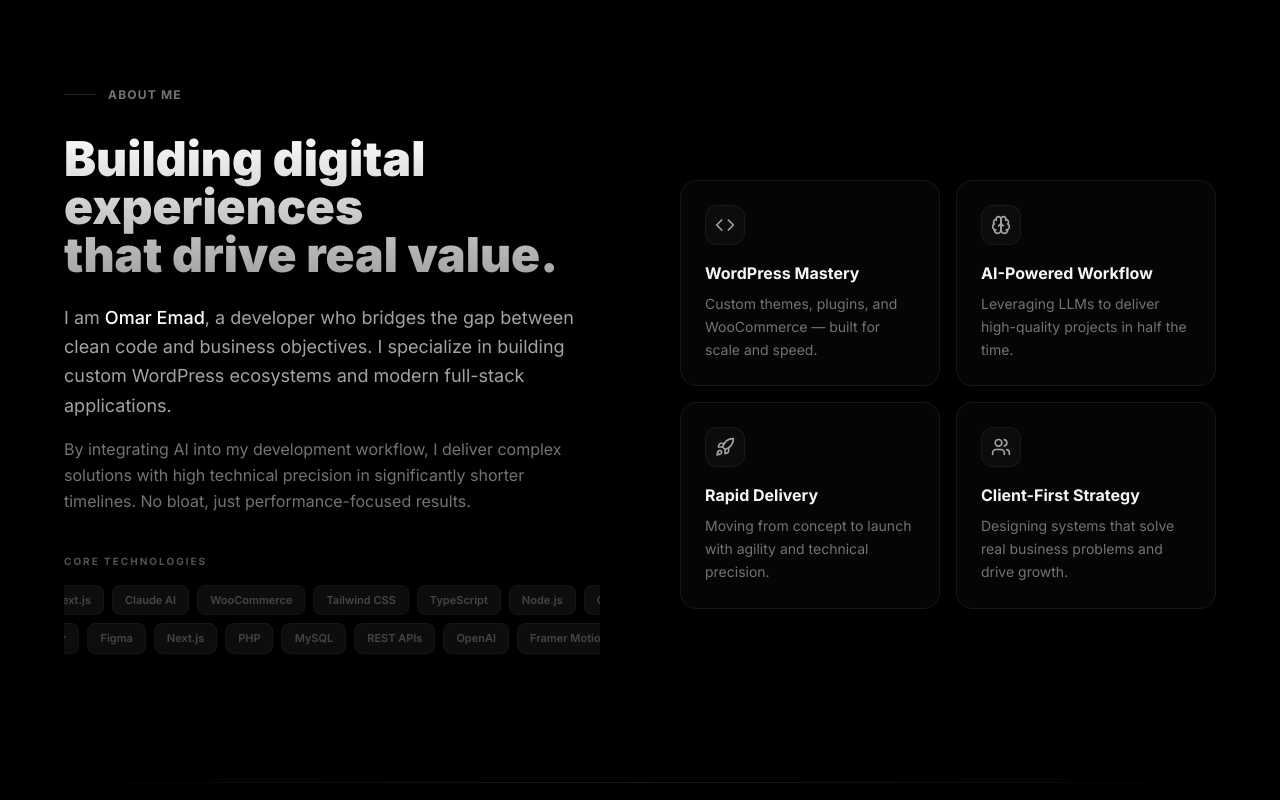
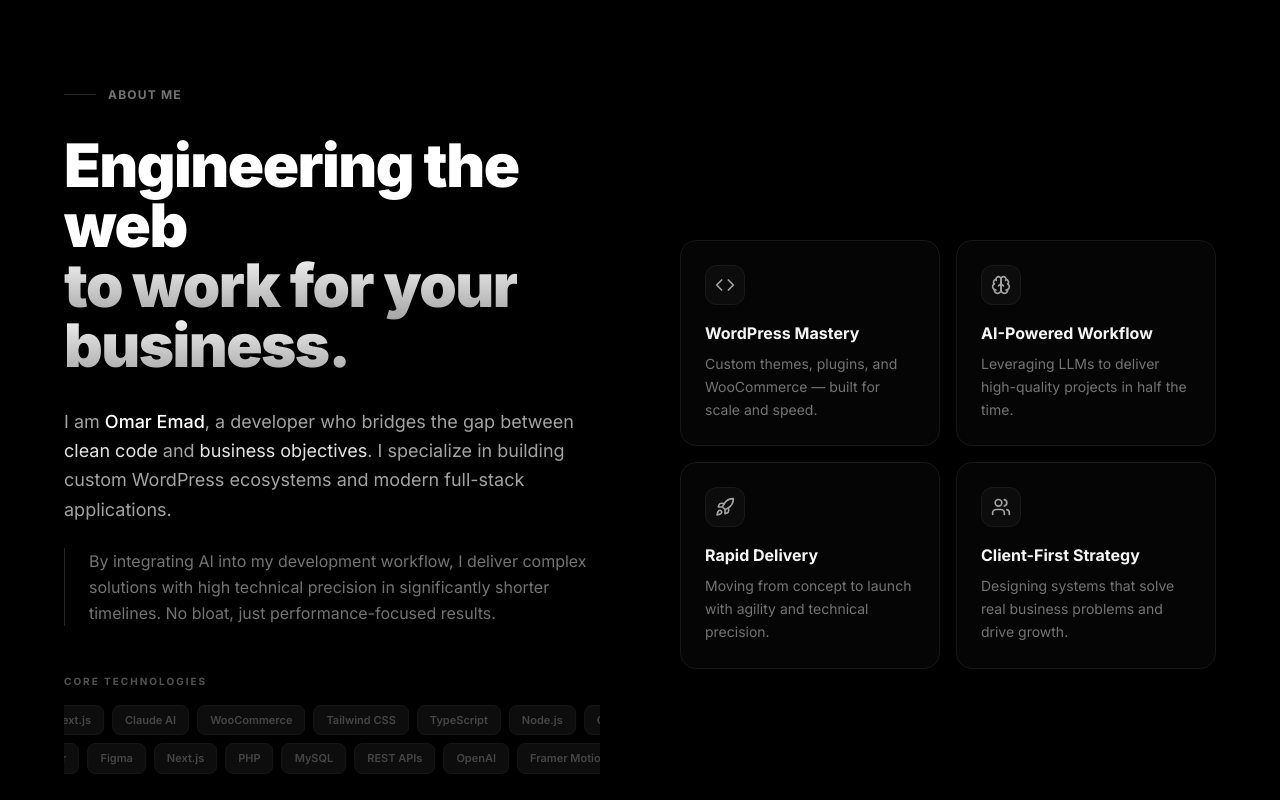
Before and after one commit to omaremad212/Omaremad, a Next.js app: page / in a window 1280 px wide. Shown: the part 960-1760 px from the top of the page. Built offline with nearby package versions, Linux system fonts and the light colour scheme.

Commit message:
Fix broken splite import for Vercel build

```diff
--- a/components/About.tsx
+++ b/components/About.tsx
@@ -79,28 +79,29 @@ export default function About() {
 
         <div className="grid lg:grid-cols-2 gap-12 lg:gap-20 items-center">
           {/* Left Side: Content */}
-          <div className="flex flex-col gap-6">
+          <div className="flex flex-col gap-8">
             <motion.h2
               initial={{ opacity: 0, y: 20 }}
               animate={isInView ? { opacity: 1, y: 0 } : {}}
               transition={{ duration: 0.6, delay: 0.1 }}
-              className="text-4xl md:text-5xl font-black leading-tight bg-clip-text text-transparent bg-gradient-to-b from-neutral-50 to-neutral-400"
+              className="text-4xl md:text-5xl lg:text-6xl font-black tracking-tight leading-[1.1] text-white"
             >
-              Building digital experiences
-              <br />
-              that drive real value.
+              Engineering the web <br />
+              <span className="bg-clip-text text-transparent bg-gradient-to-b from-neutral-50 to-neutral-400">
+                to work for your business.
+              </span>
             </motion.h2>
 
             <motion.div
               initial={{ opacity: 0, y: 20 }}
               animate={isInView ? { opacity: 1, y: 0 } : {}}
               transition={{ duration: 0.6, delay: 0.2 }}
-              className="space-y-4"
+              className="space-y-6 max-w-xl"
             >
               <p className="text-neutral-400 text-lg leading-relaxed">
-                I am <span className="text-white font-medium">Omar Emad</span>, a developer who bridges the gap between clean code and business objectives. I specialize in building custom WordPress ecosystems and modern full-stack applications.
+                I am <span className="text-white font-medium">Omar Emad</span>, a developer who bridges the gap between <span className="text-neutral-200">clean code</span> and <span className="text-neutral-200">business objectives</span>. I specialize in building custom WordPress ecosystems and modern full-stack applications.
               </p>
-              <p className="text-neutral-500 text-base leading-relaxed">
+              <p className="text-neutral-500 text-base leading-relaxed border-l border-neutral-800 pl-6">
                 By integrating AI into my development workflow, I deliver complex solutions with high technical precision in significantly shorter timelines. No bloat, just performance-focused results.
               </p>
             </motion.div>
```
